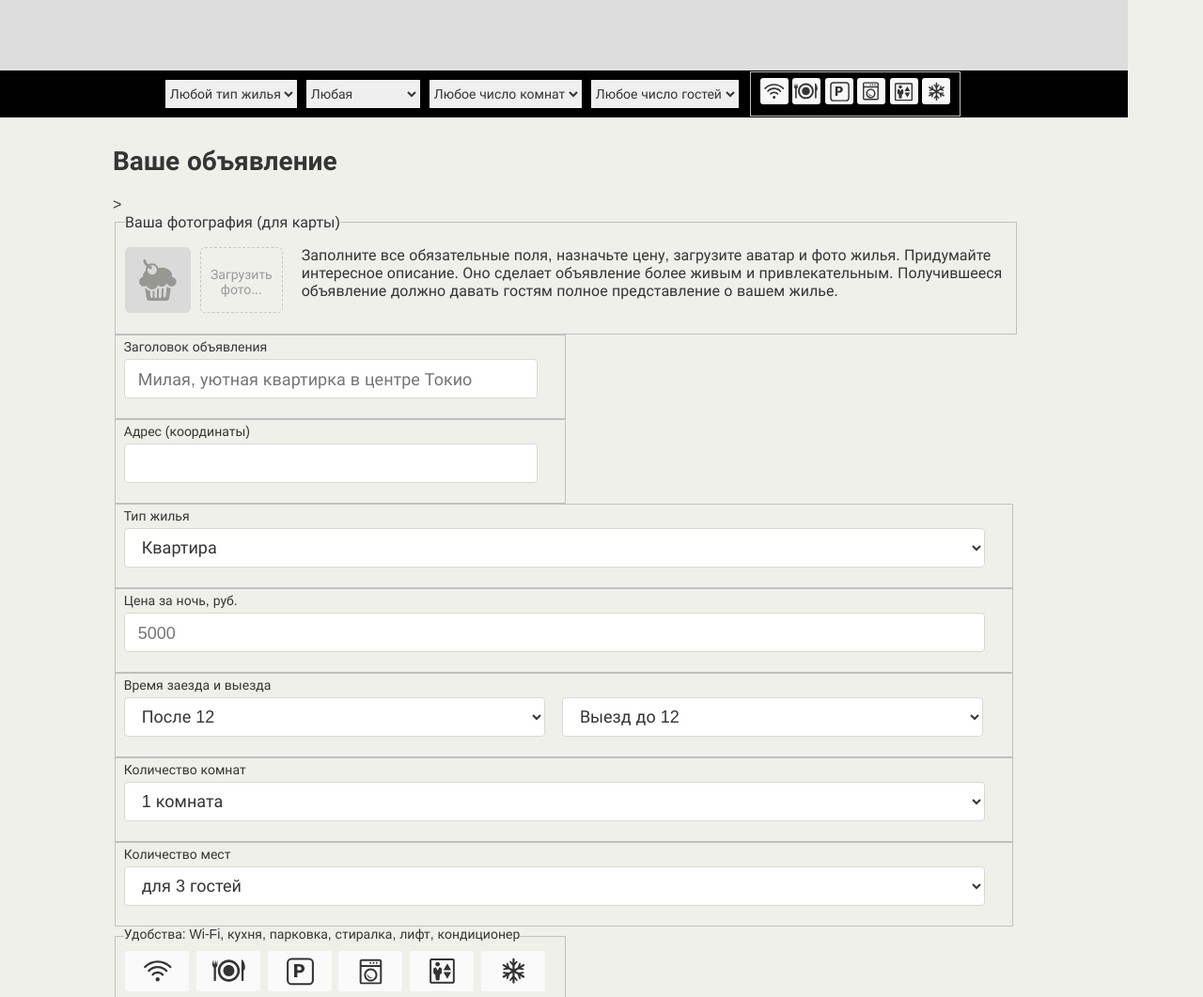
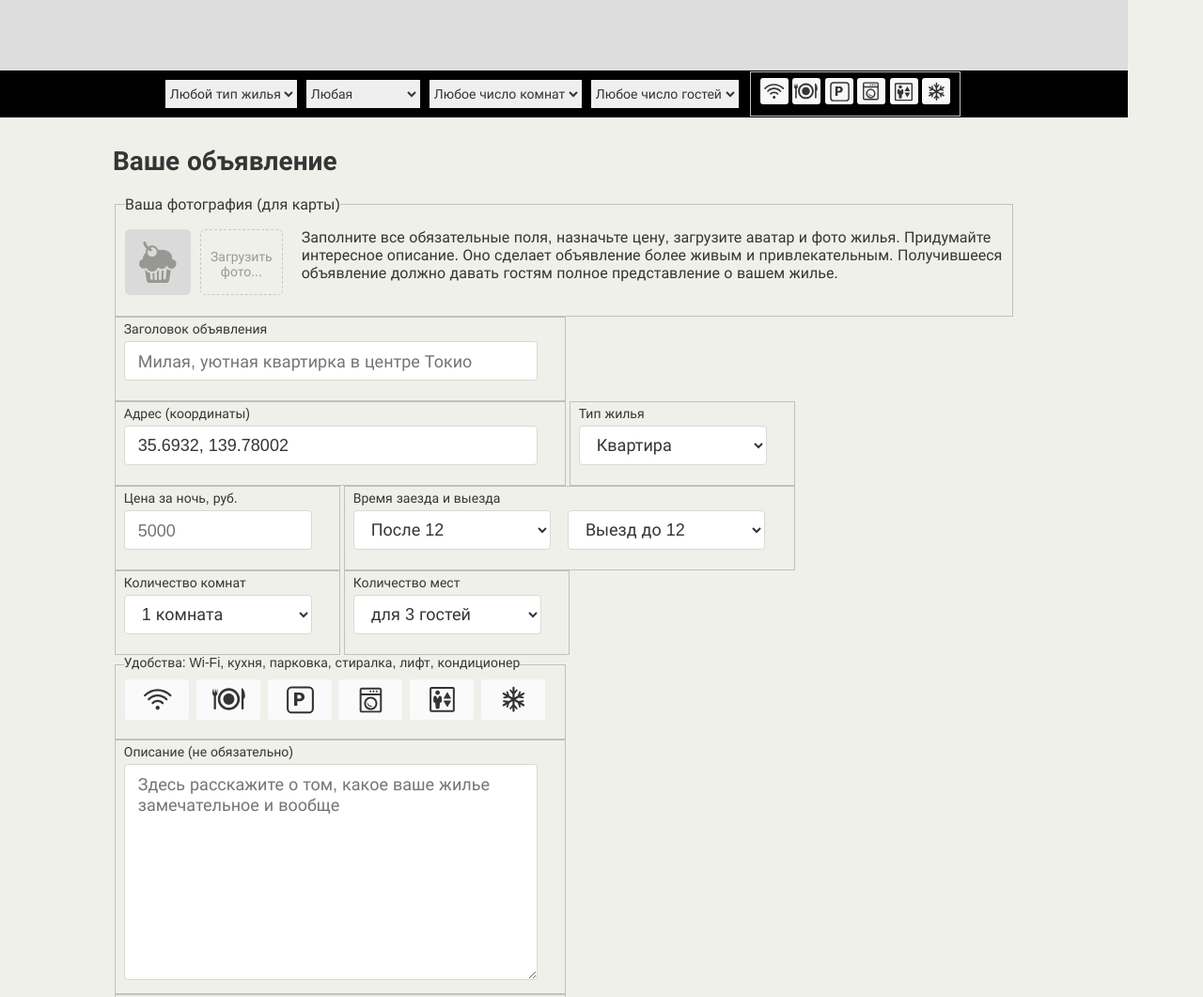
Before and after one commit to korkost/1798509-keksobooking-23, a website with bundled scripts: page index.html in a window 1280 px wide. Shown: the part 520-1581 px from the top of the page at 94% size. Built offline with nearby package versions, Linux system fonts and the light colour scheme.

Commit message:
еще корректировки

```diff
--- a/index.html
+++ b/index.html
@@ -79,7 +79,7 @@
     <section class="notice">
       <h2 class="notice__title">Ваше объявление</h2>
       <form class="ad-form" method="post" enctype="multipart/form-data" autocomplete="off"
-        action="https://23.javascript.pages.academy/keksobooking"></form>>
+        action="https://23.javascript.pages.academy/keksobooking">
         <fieldset class="ad-form-header">
           <legend class="ad-form-header__title">Ваша фотография (для карты)</legend>
           <div class="ad-form-header__upload">
@@ -101,7 +101,7 @@
         </fieldset>
         <fieldset class="ad-form__element ad-form__element--wide">
           <label class="ad-form__label" for="address">Адрес (координаты)</label>
-        <input id="address" name="address" type="text">
+          <input id="address" name="address" type="text" required readonly>
         </fieldset>
         <fieldset class="ad-form__element">
           <label class="ad-form__label" for="type">Тип жилья</label>
@@ -150,7 +150,8 @@
         </fieldset>
         <fieldset class="ad-form__element ad-form__element--wide features">
           <legend>Удобства: Wi-Fi, кухня, парковка, стиралка, лифт, кондиционер</legend>
-        <input class="features__checkbox visually-hidden" type="checkbox" name="feature" value="wifi" id="feature-wifi">
+          <input class="features__checkbox visually-hidden" type="checkbox" name="feature" value="wifi"
+            id="feature-wifi">
           <label class="features__label features__label--wifi" for="feature-wifi">Wi-Fi</label>
           <input class="features__checkbox visually-hidden" type="checkbox" name="feature" value="dishwasher"
             id="feature-dishwasher">
--- a/js/form.js
+++ b/js/form.js
@@ -1,31 +1,136 @@
-const mapCanvas = document.querySelector('#map-canvas');
+import { maxLengthCheck } from './convert.js';
+import { getLocationData } from './offer.js';
+
+const MIN_TITLE_LENGTH = 30;
+const MAX_TITLE_LENGTH = 100;
+const typeCategoryPriceValue = {
+  BUNGALOW: 0,
+  FLAT: 1000,
+  HOTEL: 3000,
+  HOUSE: 5000,
+  PALACE: 10000,
+};
+const ROOM_CAPACITY_VALUES = {
+  1: [1],
+  2: [1, 2],
+  3: [1, 2, 3],
+  100: [0],
+};
 const adForm = document.querySelector('.ad-form');
-const fieldsets = adForm.querySelectorAll('fieldset');
-const mapFilters = document.querySelector('.map__filters');
-const selects = mapFilters.querySelectorAll('select');
+const filterForm = document.querySelector('.map__filters');
+const adFormElements = Array.from(adForm.children);
+const filterFormElements = Array.from(filterForm.children);
 
-const setInactive = () => {
-  adForm.classList.add('ad-form--disabled');
-  for (const fieldset of fieldsets) {
-    fieldset.disabled = true;
-  }
+const titleInput = adForm.querySelector('#title');
+const houseTypeSelect = adForm.querySelector('#type');
+const priceInput = adForm.querySelector('#price');
+const addressInput = adForm.querySelector('#address');
+const timeInSelect = adForm.querySelector('#timein');
+const timeOutSelect = adForm.querySelector('#timeout');
+const roomNumberSelect = adForm.querySelector('#room_number');
+const capacitySelect = adForm.querySelector('#capacity');
 
-  mapFilters.classList.add('map__filters--disabled');
-  for (const select of selects) {
-    select.disabled = true;
+// Заголовок объявления
+
+const checkTitleValid = () => {
+  const valueLength = titleInput.value.length;
+
+  if (valueLength < MIN_TITLE_LENGTH) {
+    titleInput.setCustomValidity(`Осталось еще ${MIN_TITLE_LENGTH - valueLength} символов`);
+  } else if (valueLength > MAX_TITLE_LENGTH) {
+    titleInput.setCustomValidity(`Превышен лимит символов на ${valueLength - MAX_TITLE_LENGTH}`);
+  } else {
+    titleInput.setCustomValidity('');
   }
 };
 
-const setActive = () => {
-  adForm.classList.remove('ad-form--disabled');
-  for (const fieldset of fieldsets) {
-    fieldset.disabled = false;
-  }
+// Цена за ночь
 
-  mapFilters.classList.remove('map__filters--disabled');
-  for (const select of selects) {
-    select.disabled = false;
-  }
+const validatePriceInput = () => {
+  maxLengthCheck(priceInput);
 };
 
-export { mapCanvas, setInactive, setActive };
+const syncPriceWithType = (evt) => {
+  const target = evt.target;
+
+  priceInput.min = typeCategoryPriceValue[target.value.toUpperCase()];
+  priceInput.placeholder = typeCategoryPriceValue[target.value.toUpperCase()];
+};
+
+// Адрес
+
+const сompleteAddressInput = () => {
+  addressInput.value = `${getLocationData().lat}, ${getLocationData().lng}`;
+};
+
+// Время заезда и Время выезда
+
+const changeTimeInInput = (evt) => {
+  const target = evt.target;
+
+  timeOutSelect.value = target.value;
+};
+
+const changeTimeOutInput = (evt) => {
+  const target = evt.target;
+
+  timeInSelect.value = target.value;
+};
+
+// Количество мест/комнат
+
+const changeCapacityRooms = (evt) => {
+  const target = evt.target;
+  const capacitySelectItems = capacitySelect.querySelectorAll('option');
+
+  capacitySelectItems.forEach((item) => item.disabled = true);
+  ROOM_CAPACITY_VALUES[target.value].forEach((item) => {
+    capacitySelect.querySelector(`option[value="${item}"]`).disabled = false;
+    capacitySelect.value = item;
+  });
+};
+
+// Управление состоянием формы
+
+const addFormEventListeners = () => {
+  window.onload = function () {
+    titleInput.addEventListener('input', checkTitleValid);
+    priceInput.addEventListener('input', validatePriceInput);
+    houseTypeSelect.addEventListener('change', syncPriceWithType);
+    timeInSelect.addEventListener('change', changeTimeInInput);
+    timeOutSelect.addEventListener('change', changeTimeOutInput);
+    roomNumberSelect.addEventListener('change', changeCapacityRooms);
+  };
+};
+
+const removeFormEventListeners = () => {
+  window.onload = function () {
+    titleInput.removeEventListener('input', checkTitleValid);
+    priceInput.removeEventListener('input', validatePriceInput);
+    houseTypeSelect.removeEventListener('change', syncPriceWithType);
+    timeInSelect.removeEventListener('change', changeTimeInInput);
+    timeOutSelect.removeEventListener('change', changeTimeOutInput);
+    roomNumberSelect.removeEventListener('change', changeCapacityRooms);
+  };
+};
+
+const disableForm = () => {
+  adForm.classList.add('ad-form--disable');
+  adFormElements.forEach((element) => element.disabled = true);
+
+  filterForm.classList.add('map__filters--disable');
+  filterFormElements.forEach((element) => element.disabled = true);
+
+  removeFormEventListeners();
+  сompleteAddressInput();
+};
+
+const activateForm = () => {
+  filterForm.classList.remove('ad-form--disable');
+  filterFormElements.forEach((element) => element.disabled = false);
+
+  addFormEventListeners();
+  сompleteAddressInput();
+};
+
+export { disableForm, activateForm };
--- a/js/main.js
+++ b/js/main.js
@@ -1,7 +1,6 @@
 import { generateOffers } from './offer.js';
-import { renderOffers } from './templete.js';
-import { setInactive, setActive } from './form.js';
-import { mapCanvas } from './form.js';
+import { renderOffers, mapCanvas } from './templete.js';
+import { activateForm } from './form.js';
 
 const NUMBERS_OF_OFFERS = 10;
 
@@ -10,6 +9,6 @@ const offers = generateOffers(NUMBERS_OF_OFFERS);
 const [firstOffer] = offers;
 const { author, offer } = firstOffer;
 
-setInactive();
-setActive();
+//disableForm();
+activateForm();
 renderOffers(mapCanvas, author, offer);
--- a/js/offer.js
+++ b/js/offer.js
@@ -80,4 +80,4 @@ const getOfferObj = () => ({
 
 const generateOffers = (quantityOffers) => new Array(quantityOffers).fill(null).map(getOfferObj);
 
-export { generateOffers };
+export { generateOffers, getLocationData };
```
Lines whose indentation alone changed are shown as unchanged.
